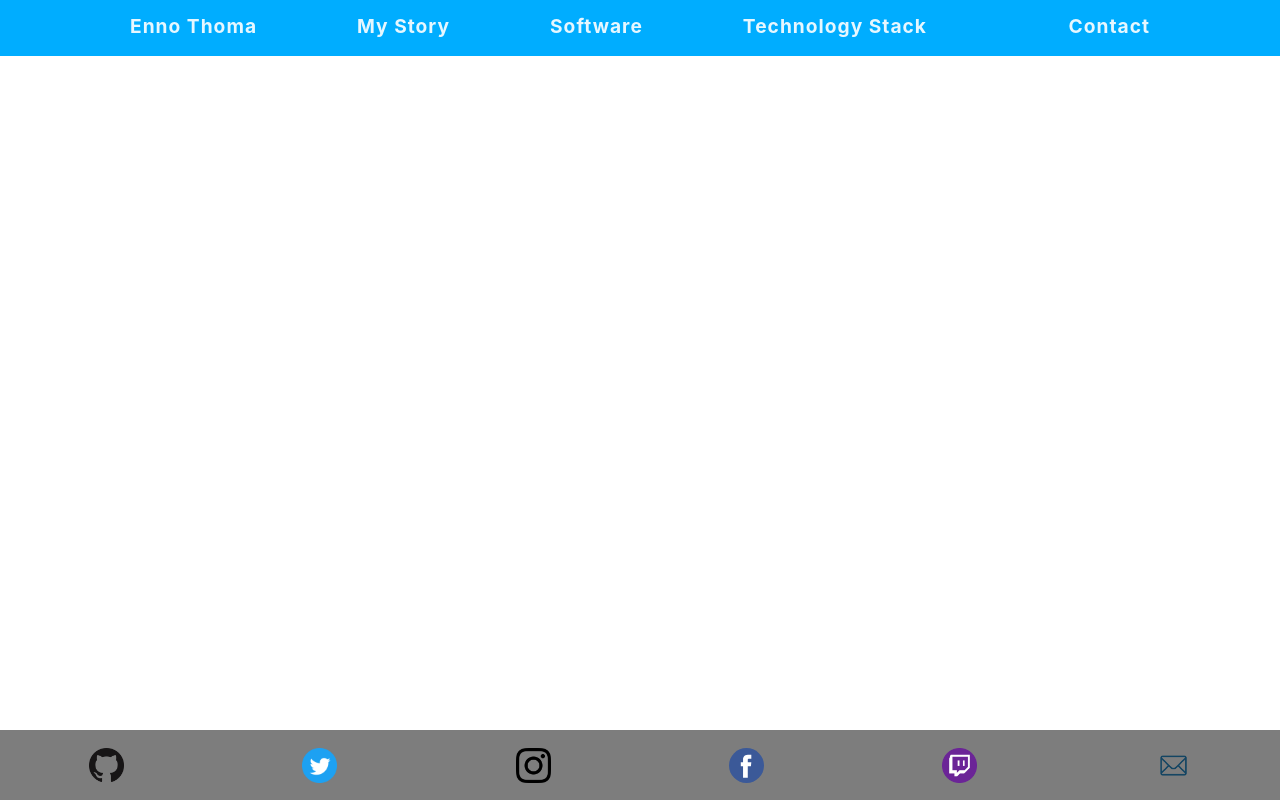
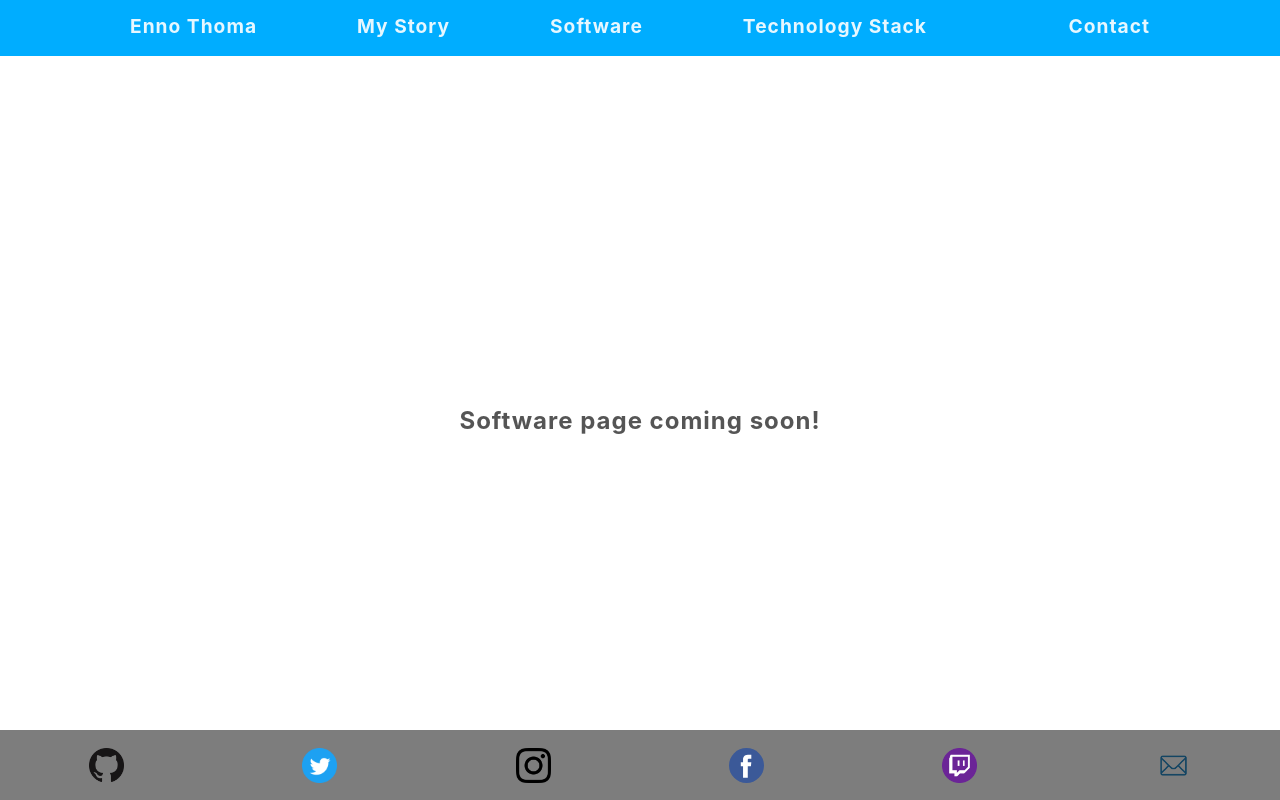
Before and after one commit to ennoente/Website, a React (Create React App) app: page /software in a window 1280 px wide. Built offline with nearby package versions, Linux system fonts and the light colour scheme.

Commit message:
Add 'coming soon' to /software and /tech-stack

```diff
--- a/src/App.js
+++ b/src/App.js
@@ -5,7 +5,9 @@ import NavigationBar from './NavigationBar/NavigationBar';
 import HamburgerBar from './NavigationBar/HamburgerBar';
 import Home from './ContentPages/Home/Home';
 import SocialMediaBar from './SocialMediaBar/SocialMediaBar';
-import myStory from './ContentPages/MyStory/MyStory';
+import MyStory from './ContentPages/MyStory/MyStory';
+import Software from './ContentPages/software';
+import TechStack from './ContentPages/techStack';
 
 /** Has to be imported after the components to keep media queries working */
 import './ContentContainer.css';
@@ -25,7 +27,9 @@ class App extends Component {
                     <HamburgerBar />
 
                     <Route exact path="/" component={Home} />
-                    <Route path="/my-story" component={myStory} />
+                    <Route path="/my-story" component={MyStory} />
+                    <Route path="/software" component={Software} />
+                    <Route path="/tech-stack" component={TechStack} />
 
                     <SocialMediaBar />
                 </div>
--- /dev/null
+++ b/src/ContentPages/software/index.css
@@ -0,0 +1,11 @@
+.coming_soon_headline {
+    position: absolute;
+    width: fit-content;
+
+    color: #555555;
+
+    left: 50%;
+    top: 50%;
+
+    transform: translate(-50%, -50%);
+}
--- /dev/null
+++ b/src/ContentPages/software/index.js
@@ -0,0 +1,6 @@
+import React from 'react';
+import './index.css';
+
+export default () => (
+    <h2 className="coming_soon_headline">Software page coming soon!</h2>
+);
--- /dev/null
+++ b/src/ContentPages/techStack/index.js
@@ -0,0 +1,5 @@
+import React from 'react';
+
+export default () => (
+    <h2 className="coming_soon_headline">Tech stack coming soon!</h2>
+)
```
